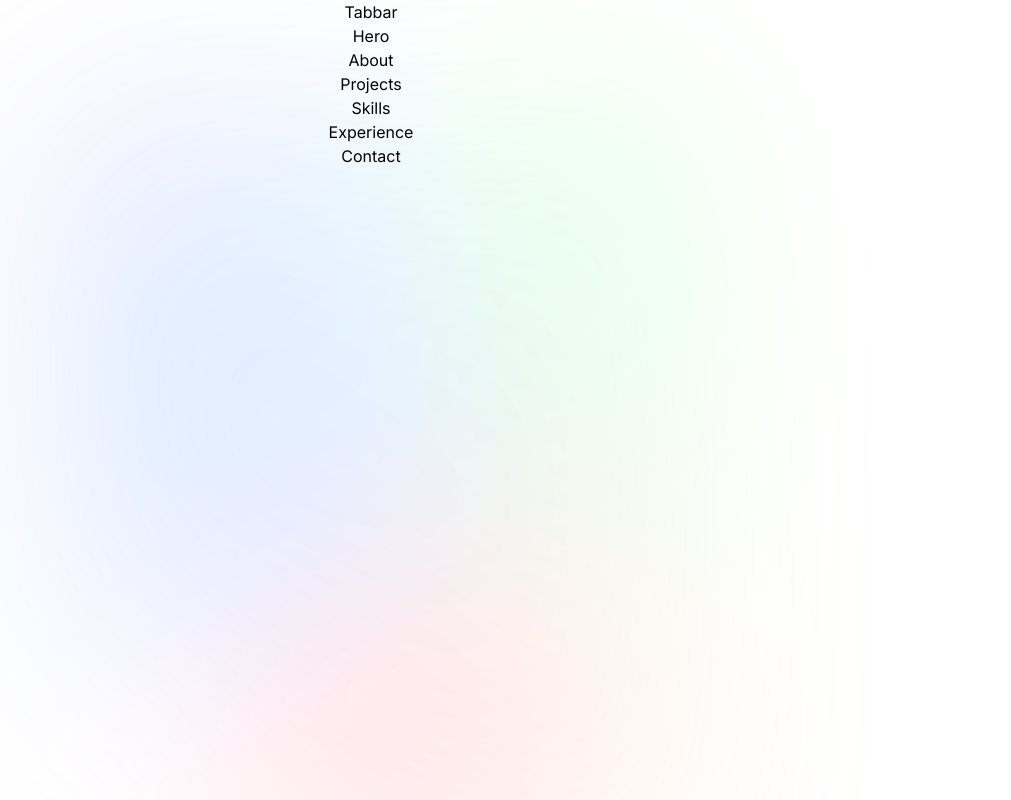
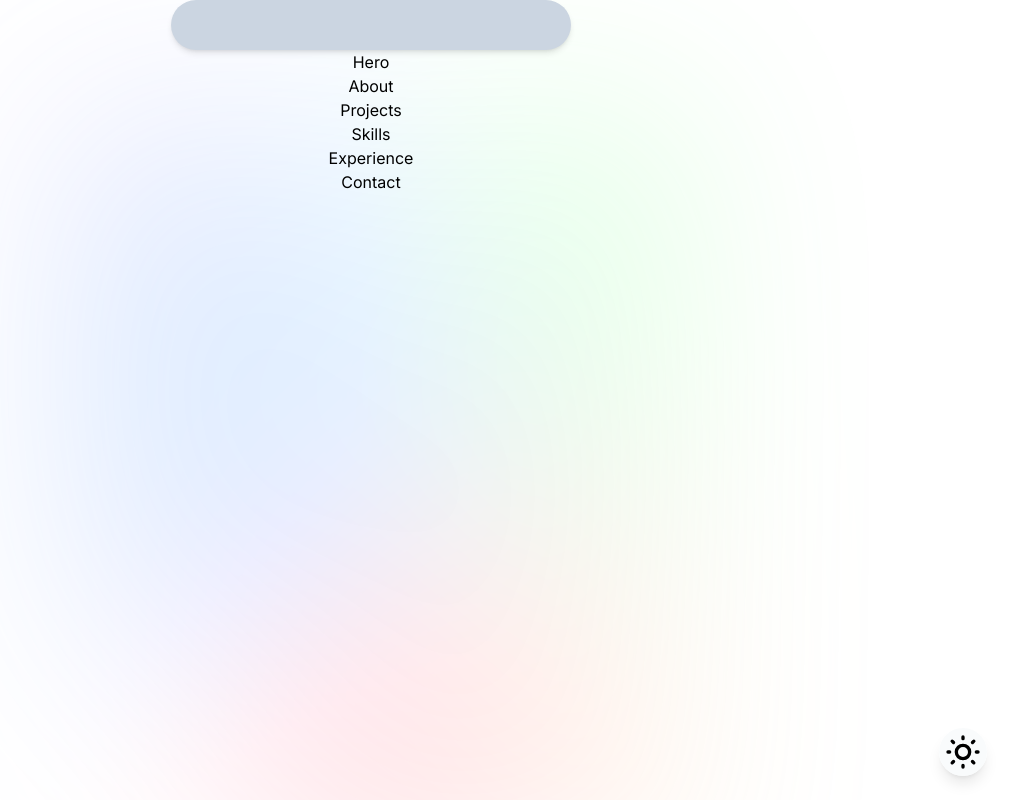
Before and after one commit to Robert-CPX/portfolio, a Next.js app: page / in a window 1280 px wide. Shown: the whole page, without its empty margins (269-1280 px from the left). Built offline with nearby package versions, Linux system fonts and the light colour scheme.

Commit message:
add dark mode switcher

```diff
--- a/app/components/Tabbar.tsx
+++ b/app/components/Tabbar.tsx
@@ -2,9 +2,9 @@ import React from 'react'
 
 const Tabbar = () => {
   return (
-    <div>
-      Tabbar
-    </div>
+    <section className='tabbar'>
+
+    </section>
   )
 }
 
--- /dev/null
+++ b/app/components/ThemeToggle.tsx
@@ -0,0 +1,26 @@
+'use client'
+import { useTheme } from '@/context/ThemeProvider'
+import Image from 'next/image'
+import React from 'react'
+
+const ThemeToggle = () => {
+  const { theme, setTheme } = useTheme()
+
+  return (
+    <button className='theme_toggle' onClick={() => {
+      const newTheme = theme === "light" ? 'dark' : 'light'
+      localStorage.theme = newTheme
+      setTheme(newTheme)
+    }}>
+      <Image
+        src={`/${theme === 'light' ? 'sun' : 'moon'}.svg`}
+        alt='theme toggle'
+        className='bg-transparent'
+        width={40}
+        height={40}
+      />
+    </button>
+  )
+}
+
+export default ThemeToggle
--- a/app/components/index.ts
+++ b/app/components/index.ts
@@ -5,5 +5,6 @@ import Projects from "./Projects";
 import Hero from "./Hero";
 import Experience from "./Experience";
 import Contact from "./Contact";
+import ThemeToggle from "./ThemeToggle";
 
-export { Tabbar, About, Skills, Projects, Hero, Experience, Contact }
+export { Tabbar, About, Skills, Projects, Hero, Experience, Contact, ThemeToggle }
--- a/app/layout.tsx
+++ b/app/layout.tsx
@@ -1,6 +1,7 @@
 import type { Metadata } from 'next'
 import { Inter } from 'next/font/google'
 import '../styles/globals.css'
+import ThemeProvider from '@/context/ThemeProvider'
 
 const inter = Inter({ subsets: ['latin'] })
 
@@ -16,7 +17,11 @@ export default function RootLayout({
 }) {
   return (
     <html lang="en">
-      <body className={`${inter.className} `}>{children}</body>
+      <body className={`${inter.className} `}>
+        <ThemeProvider>
+          {children}
+        </ThemeProvider>
+      </body>
     </html>
   )
 }
--- a/app/page.tsx
+++ b/app/page.tsx
@@ -1,4 +1,4 @@
-import { About, Contact, Experience, Hero, Projects, Skills, Tabbar } from './components'
+import { About, Contact, Experience, Hero, Projects, Skills, Tabbar, ThemeToggle } from './components'
 
 const Home = () => {
   return (
@@ -15,6 +15,7 @@ const Home = () => {
         <Experience />
         <Contact />
       </div>
+      <ThemeToggle />
     </div>
   )
 }
--- /dev/null
+++ b/context/ThemeProvider.tsx
@@ -0,0 +1,49 @@
+'use client'
+import React, { useContext, createContext, useState, useEffect } from 'react'
+
+type ThemeProviderProps = {
+  theme: string;
+  setTheme: (theme: string) => void;
+}
+const defaultTheme: ThemeProviderProps = {
+  theme: 'light',
+  setTheme: () => { }
+}
+
+const ThemeContext = createContext<ThemeProviderProps>(defaultTheme)
+
+const ThemeProvider = ({
+  children
+}: {
+  children: React.ReactNode;
+}) => {
+  const [theme, setTheme] = useState(defaultTheme.theme)
+
+  const handleThemeChange = () => {
+    if (localStorage.theme === 'dark' ||
+      (!('theme' in localStorage) && window.matchMedia('(prefers-color-scheme: dark)').matches)) {
+      setTheme('dark')
+      document.documentElement.classList.add('dark')
+    } else {
+      setTheme('light')
+      document.documentElement.classList.remove('dark')
+    }
+  }
+
+  useEffect(() => {
+    handleThemeChange()
+  }, [theme])
+
+  return (
+    <ThemeContext.Provider value={{ theme, setTheme }}>
+      {children}
+    </ThemeContext.Provider>
+  )
+}
+
+export const useTheme = () => {
+  const themeContext = useContext(ThemeContext)
+  return themeContext
+}
+
+export default ThemeProvider
--- a/styles/globals.css
+++ b/styles/globals.css
@@ -1,6 +1,16 @@
 @tailwind base;
 @tailwind components;
 @tailwind utilities;
+
+@layer components {
+  .tabbar {
+    @apply flex gap-2 bg-slate-300 dark:bg-slate-800 shadow-md rounded-[50px] h-[50px] w-[400px];
+  }
+
+  .theme_toggle {
+    @apply absolute rounded-full bottom-6 shadow-lg right-6 w-[3rem] h-[3rem] flex justify-center items-center z-10 bg-slate-50 dark:invert bg-opacity-80 hover:scale-[1.15] transition-all active:scale-105;
+  }
+}
 
 .main {
   width: 100vw;
--- a/tailwind.config.ts
+++ b/tailwind.config.ts
@@ -1,6 +1,7 @@
 import type { Config } from 'tailwindcss'
 
 const config: Config = {
+  darkMode: 'class',
   content: [
     './pages/**/*.{js,ts,jsx,tsx,mdx}',
     './components/**/*.{js,ts,jsx,tsx,mdx}',
```
Also changed, not shown: public/moon.svg (added), public/sun.svg (added).
